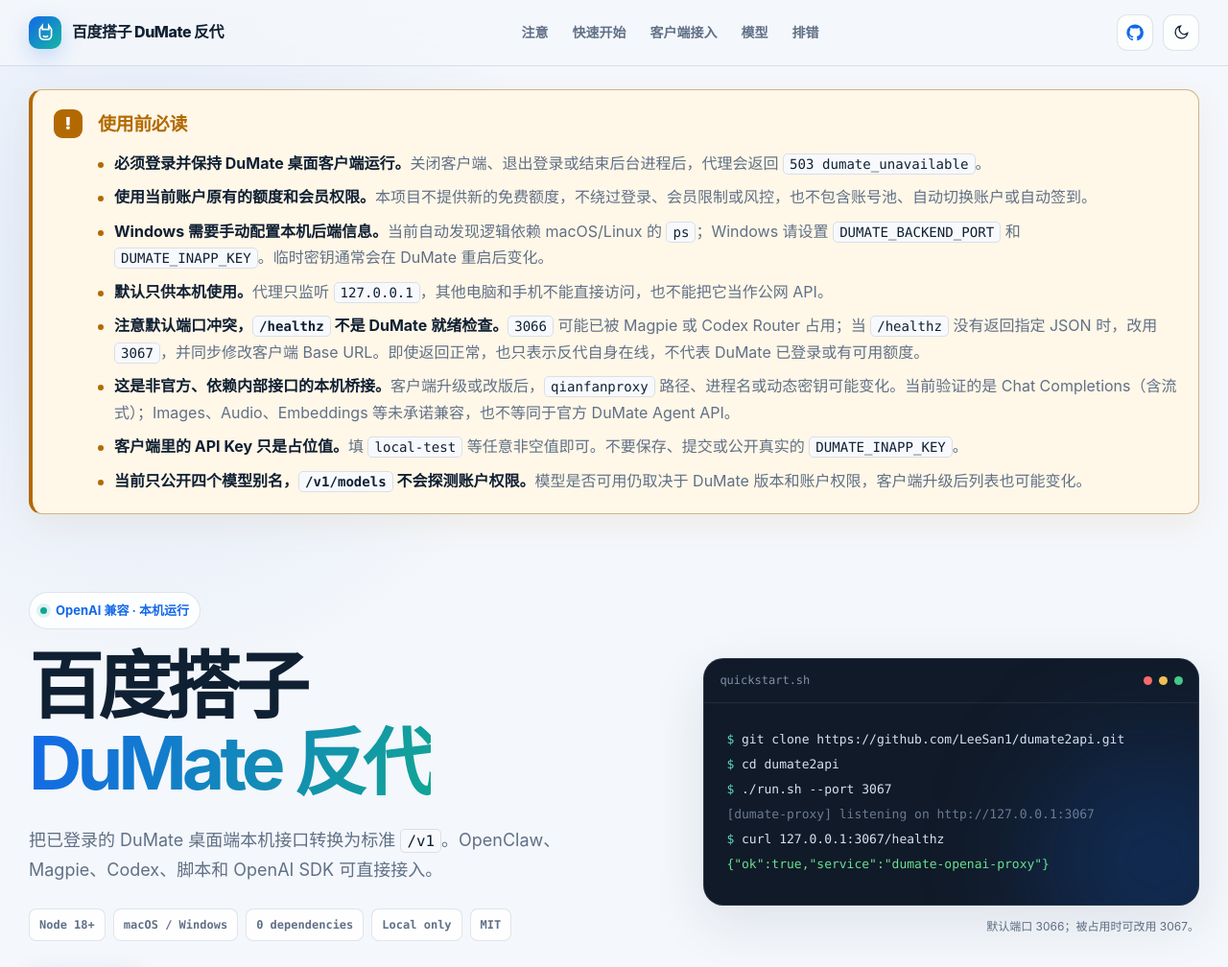
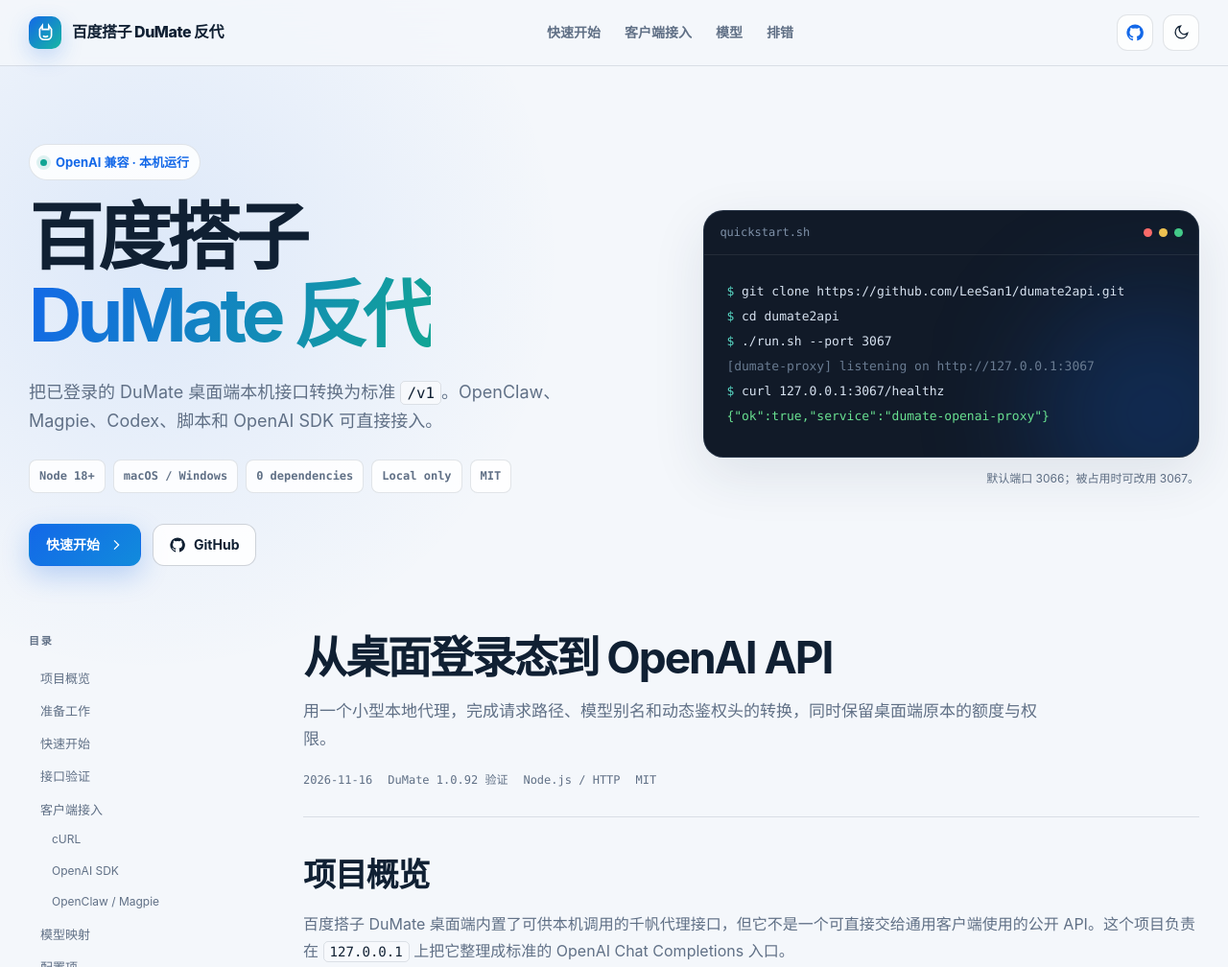
Before and after one commit to LeeSan1/dumate2api, a website: page docs/index.html in a window 1280 px wide. Shown: the top 1008 px of the page at 96% size. Drawn offline with Linux system fonts and the light colour scheme.

Commit message:
docs: remove repeated critical notice

```diff
--- a/docs/index.html
+++ b/docs/index.html
@@ -25,7 +25,6 @@
         <span>百度搭子 DuMate 反代</span>
       </a>
       <div class="nav-links" data-nav-links>
-        <a href="#critical">注意</a>
         <a href="#quick-start">快速开始</a>
         <a href="#client">客户端接入</a>
         <a href="#models">模型</a>
@@ -45,23 +44,6 @@
 
   <main id="top">
     <div class="page">
-      <section class="critical-notice" id="critical" aria-labelledby="critical-title">
-        <div class="critical-icon" aria-hidden="true">!</div>
-        <div>
-          <h2 id="critical-title">使用前必读</h2>
-          <ul>
-            <li><strong>必须登录并保持 DuMate 桌面客户端运行。</strong>关闭客户端、退出登录或结束后台进程后，代理会返回 <span class="inline-code">503 dumate_unavailable</span>。</li>
-            <li><strong>使用当前账户原有的额度和会员权限。</strong>本项目不提供新的免费额度，不绕过登录、会员限制或风控，也不包含账号池、自动切换账户或自动签到。</li>
-            <li><strong>Windows 需要手动配置本机后端信息。</strong>当前自动发现逻辑依赖 macOS/Linux 的 <span class="inline-code">ps</span>；Windows 请设置 <span class="inline-code">DUMATE_BACKEND_PORT</span> 和 <span class="inline-code">DUMATE_INAPP_KEY</span>。临时密钥通常会在 DuMate 重启后变化。</li>
-            <li><strong>默认只供本机使用。</strong>代理只监听 <span class="inline-code">127.0.0.1</span>，其他电脑和手机不能直接访问，也不能把它当作公网 API。</li>
-            <li><strong>注意默认端口冲突，<span class="inline-code">/healthz</span> 不是 DuMate 就绪检查。</strong><span class="inline-code">3066</span> 可能已被 Magpie 或 Codex Router 占用；当 <span class="inline-code">/healthz</span> 没有返回指定 JSON 时，改用 <span class="inline-code">3067</span>，并同步修改客户端 Base URL。即使返回正常，也只表示反代自身在线，不代表 DuMate 已登录或有可用额度。</li>
-            <li><strong>这是非官方、依赖内部接口的本机桥接。</strong>客户端升级或改版后，<span class="inline-code">qianfanproxy</span> 路径、进程名或动态密钥可能变化。当前验证的是 Chat Completions（含流式）；Images、Audio、Embeddings 等未承诺兼容，也不等同于官方 DuMate Agent API。</li>
-            <li><strong>客户端里的 API Key 只是占位值。</strong>填 <span class="inline-code">local-test</span> 等任意非空值即可。不要保存、提交或公开真实的 <span class="inline-code">DUMATE_INAPP_KEY</span>。</li>
-            <li><strong>当前只公开四个模型别名，<span class="inline-code">/v1/models</span> 不会探测账户权限。</strong>模型是否可用仍取决于 DuMate 版本和账户权限，客户端升级后列表也可能变化。</li>
-          </ul>
-        </div>
-      </section>
-
       <section class="hero" aria-labelledby="hero-title">
         <div>
           <div class="eyebrow">OpenAI 兼容 · 本机运行</div>
@@ -108,7 +90,6 @@
         <aside class="sidebar" aria-label="文章目录">
           <p class="sidebar-title">目录</p>
           <ol class="toc">
-            <li><a href="#critical">使用前必读</a></li>
             <li><a href="#overview">项目概览</a></li>
             <li><a href="#requirements">准备工作</a></li>
             <li><a href="#quick-start">快速开始</a></li>
@@ -148,7 +129,6 @@
           <details class="mobile-toc">
             <summary>展开文章目录</summary>
             <ol class="toc">
-              <li><a href="#critical">使用前必读</a></li>
               <li><a href="#overview">项目概览</a></li>
               <li><a href="#requirements">准备工作</a></li>
               <li><a href="#quick-start">快速开始</a></li>
```
